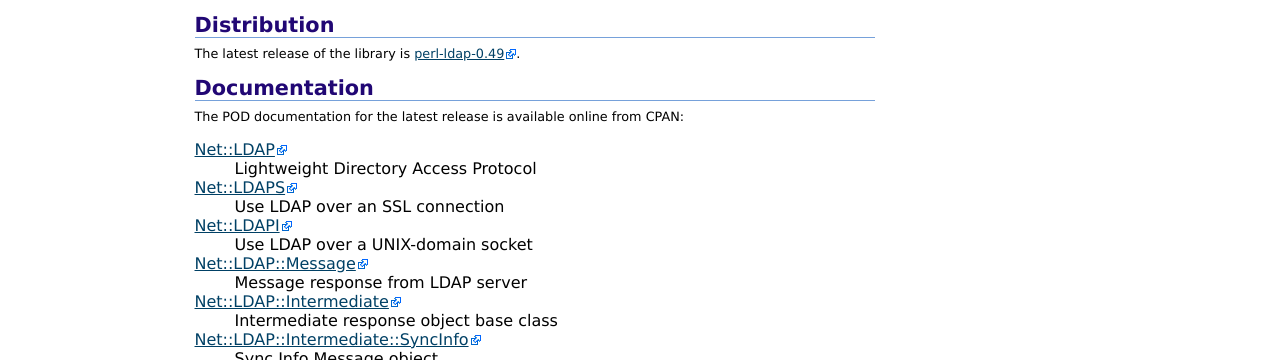
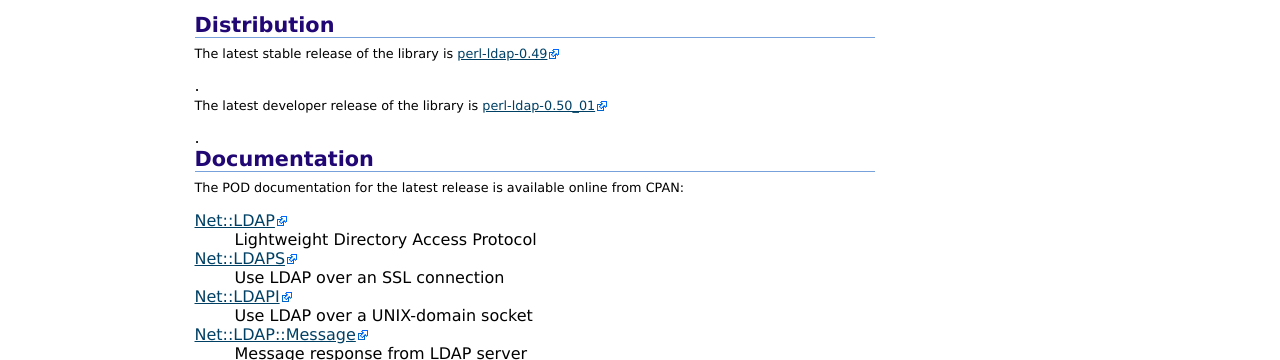
Before and after one commit to perl-ldap/perl-ldap, a plain HTML site: page index.html in a window 1280 px wide. Shown: the part 383-743 px from the top of the page. Drawn offline with nearby package versions, Linux system fonts and the light colour scheme; a script that the page names is missing.

Commit message:
mention developer release 0.05_01

```diff
--- a/index.html
+++ b/index.html
@@ -83,8 +83,10 @@
   </div>
   <div class="section">
     <h2>Distribution</h2>
-    <p>The latest release of the library is <a href=
-          "http://search.cpan.org/CPAN/authors/id/M/MA/MARSCHAP/perl-ldap-0.49.tar.gz"> perl-ldap-0.49</a>.
+    <p>The latest stable release of the library is
+       <a href="http://search.cpan.org/CPAN/authors/id/M/MA/MARSCHAP/perl-ldap-0.49.tar.gz"> perl-ldap-0.49</a></p>.
+    <p>The latest developer release of the library is
+       <a href="http://search.cpan.org/CPAN/authors/id/M/MA/MARSCHAP/perl-ldap-0.50_01.tar.gz"> perl-ldap-0.50_01</a></p>.
   </div>
   <div class="section">
     <h2>Documentation</h2>
```
